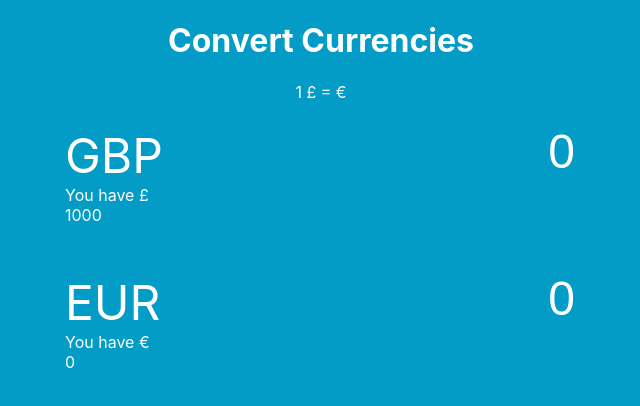
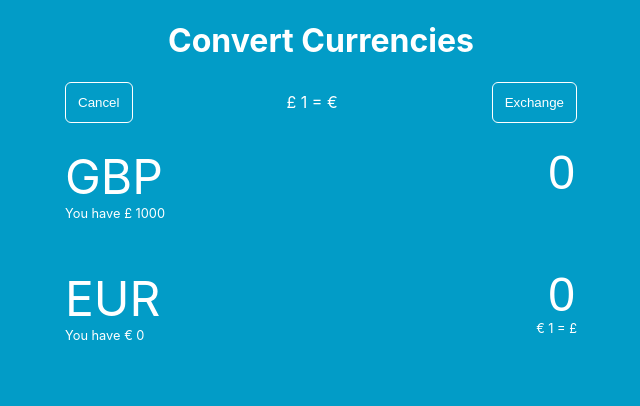
Before and after one commit to s0k0/CurrencyConverter, a React (Create React App) app: page / in a window 1280 px wide. Shown: the top 406 px of the page, without its empty margins (319-959 px from the left). Built offline with nearby package versions, Linux system fonts and the light colour scheme; no server answers.

Commit message:
add pocket controls to cancel or conduct transaction and show error message when impossible

```diff
--- a/src/component/converter.css
+++ b/src/component/converter.css
@@ -13,23 +13,47 @@
     margin: 24px 0;
     text-align: left;
 }
-.pocket {
+.pocket, .note {
   display: flex;
   flex-direction: column;
-  max-width: 96px;
+}
+.pocket {
+    width: 144px;
+}
+.controls {
+    display: flex;
+    justify-content: space-between;
+    align-items: center;
+    flex-direction: row;
+}
+.currency {
+    font-size: 3rem;
+}
+.amount, .exchange {
+    font-size: 0.8rem;
 }
 
-label {
-    font-size: 3rem;
+.note {
+    text-align: right;
 }
+
+button {
+    background: transparent;
+    border: 1px solid white;
+    border-radius: 6px;
+    padding: 12px;
+    color: white;
+    cursor: pointer;
+}
+
 input {
     height: 50px;
     border: none;
     background: transparent;
     color: white;
     font-size: 3rem;
+    text-align: right;
     width: 168px;
-    text-align: right;
 }
 
 input::-webkit-outer-spin-button,
--- a/src/component/converter.js
+++ b/src/component/converter.js
@@ -11,6 +11,7 @@ class Converter extends React.Component {
             targetCurrency: "EUR",
             amount: 0,
             rate: null,
+            invert: null,
             currencies: ["EUR", "GBP", "USD"],
             pockets: [
                 {
@@ -33,9 +34,12 @@ class Converter extends React.Component {
     }
     componentDidMount() {
         this.getRate()
+        this.interval = setInterval(() =>  this.getRate(), 10000);
+    };
+    componentWillUnmount() {
+        clearInterval(this.interval);
     };
     getRate = () => {
-        //TODO: call this in fixed interval and store data in state
         //TODO: add/subtract amounts from pockets
         //TODO: change pockets ?
         //TODO: add tests
@@ -50,7 +54,9 @@ class Converter extends React.Component {
             )
             .then(response => {
                 const rate = response.data.rates[this.state.targetCurrency];
+                const invert = 1 / rate
                 this.setState({ rate: rate.toFixed(2) });
+                this.setState({ invert: invert.toFixed(2) });
             })
             .catch(error => {
                 console.log("Error Occured when Fetching Rates", error.message);
@@ -61,6 +67,20 @@ class Converter extends React.Component {
         const change = event.target.value * this.state.rate;
         this.setState({ change: change.toFixed(2) });
     };
+    clearInputs = () => {
+        this.setState({ change: 0 })
+        this.setState({ amount: 0 })
+    };
+    updatePocket = (source,target) => {
+        if(this.state.amount > source.amount) return
+        const pockets = this.state.pockets
+        pockets.forEach( _ => {
+            if(_.currency === target.currency) _.amount = (_.amount + parseFloat(this.state.change)).toFixed(2)
+            if(_.currency === source.currency) _.amount = (_.amount - parseFloat(this.state.amount)).toFixed(2)
+        })
+        this.setState({ pockets: pockets })
+        this.clearInputs()
+    };
     render() {
         const source = this.state.pockets.find(_ => _.currency === this.state.sourceCurrency);
         const target = this.state.pockets.find(_ => _.currency === this.state.targetCurrency);
@@ -69,15 +89,19 @@ class Converter extends React.Component {
                 <h1>
                     Convert Currencies
                 </h1>
+                <div className="controls">
+                    <button onClick={_ => this.clearInputs()} >Cancel</button>
                     <span>
-                    1 {source.symbol} = {this.state.rate} {target.symbol}
+                     {source.symbol} 1 = {target.symbol} {this.state.rate}
                     </span>
+                    <button onClick={_ =>this.updatePocket(source,target)}>Exchange</button>
+                </div>
                 <div className="source">
                     <div className="pocket">
-                        <label>
+                        <label className="currency">
                             {source.currency}
                         </label>
-                        <span>
+                        <span className="amount">
                             You have {source.symbol} {source.amount}
                         </span>
                     </div>
@@ -90,21 +114,27 @@ class Converter extends React.Component {
                         onChange={event => this.convertCurrency(event)}
                     />
                 </div>
+                {this.state.amount > source.amount ? <h5>There is not enough credit available for this transaction.</h5>  : ''}
                 <div className="target">
                     <div className="pocket">
-                        <label>
+                        <label className="currency">
                             {target.currency}
                         </label>
-                        <span>
+                        <span className="amount">
                             You have {target.symbol} {target.amount}
                         </span>
                     </div>
+                    <div className="exchange">
                         <input
                             name="amount"
                             type="number"
                             readOnly
                             value={this.state.change}
                         />
+                        <span className="note">
+                            {target.symbol} 1 = {source.symbol} {this.state.invert}
+                        </span>
+                    </div>
                 </div>
             </div>
         );
```
Lines whose indentation alone changed are shown as unchanged.
